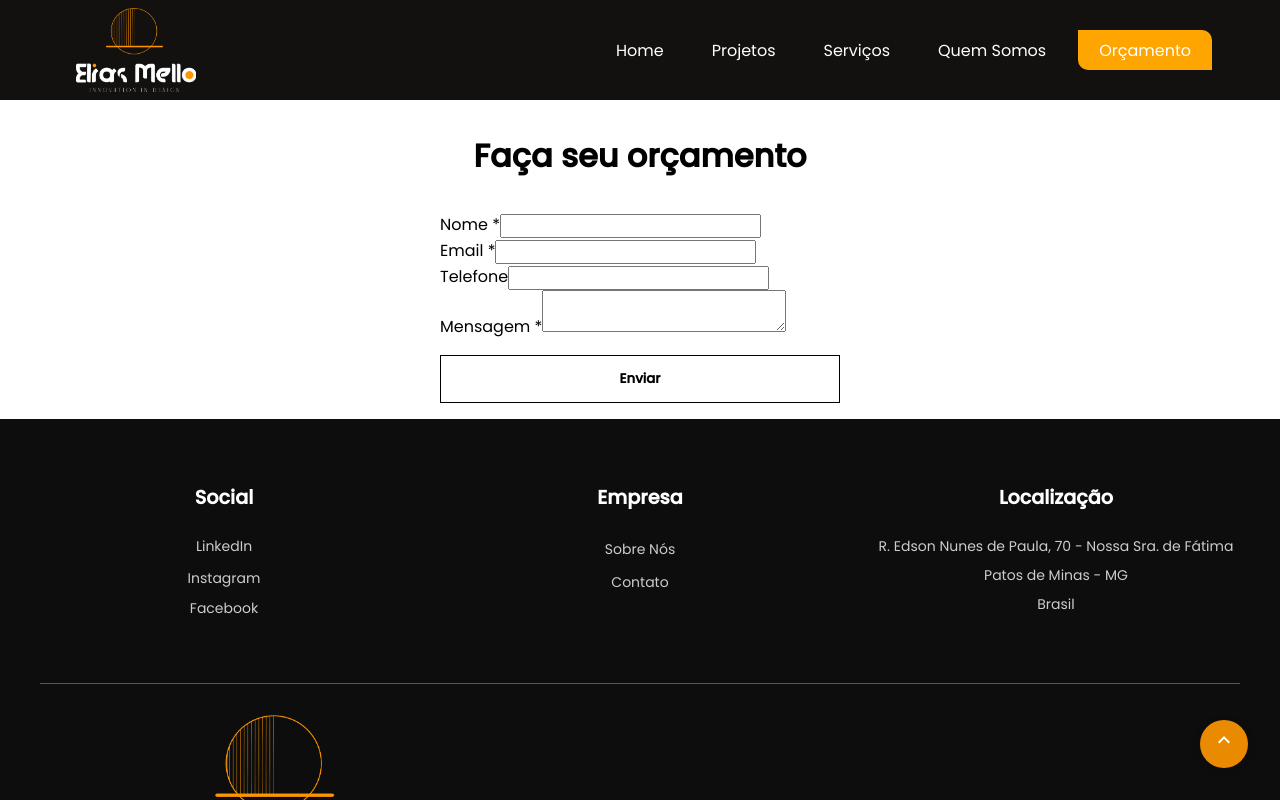
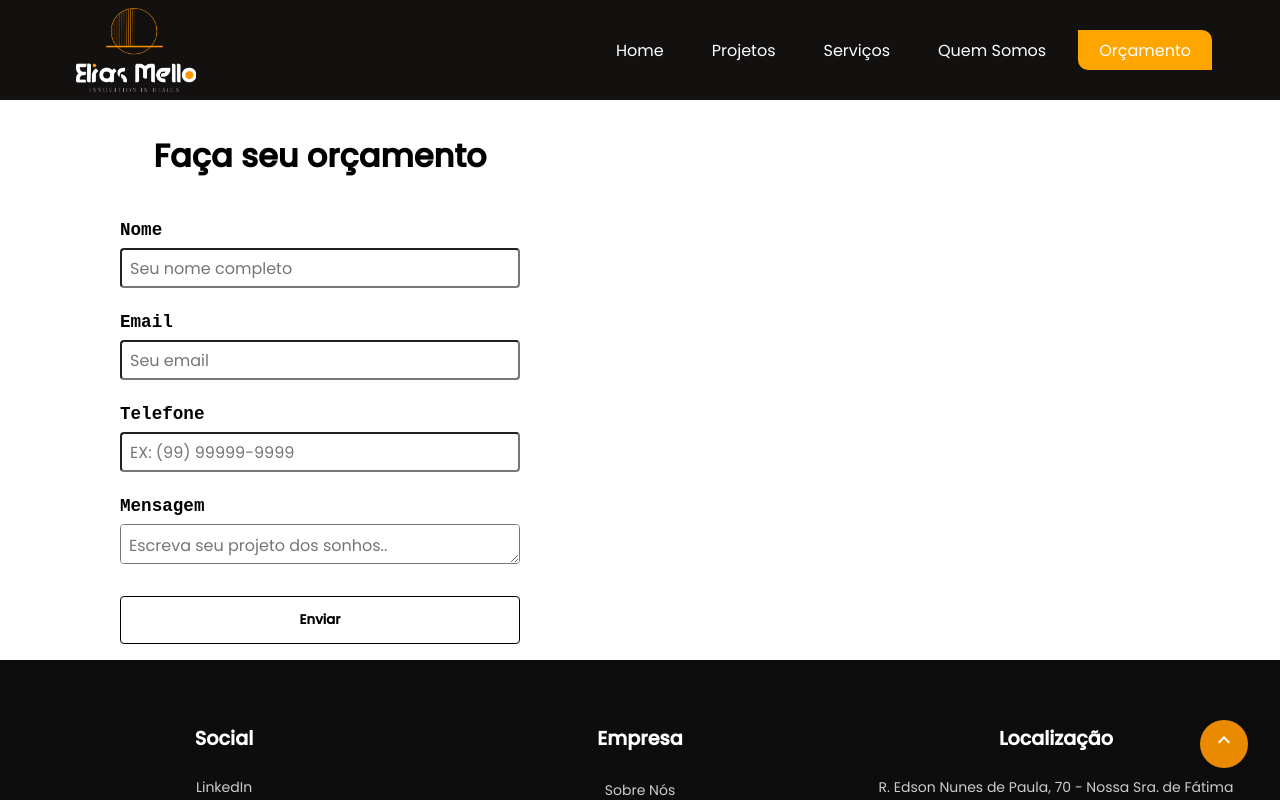
Before and after one commit to leandrobss1/EliasMelloPlanejados, a React (Create React App) app: page /budget in a window 1280 px wide. Shown: the top 800 px of the page. Built offline with nearby package versions, Linux system fonts and the light colour scheme.

Commit message:
Organizando formulário e styles, fonts

```diff
--- a/src/App.tsx
+++ b/src/App.tsx
@@ -14,6 +14,7 @@ function App() {
       <Outlet />
       <Footer/>
 
+
       <ScrollToTop />
     </>
   );
--- a/src/components/Footer/footerData.ts
+++ b/src/components/Footer/footerData.ts
@@ -24,8 +24,8 @@ export const footerData: FooterColumnData[] =  [
     {
     title: "Empresa",
     links: [
-        {label:"Sobre Nós", href:"/quemsomos"},
-        {label:"Contato", href:"/orcamento"},
+        {label:"Sobre Nós", href:"/about-us"},
+        {label:"Contato", href:"/budget"},
     ],
 },
 
--- a/src/components/Main/styles.ts
+++ b/src/components/Main/styles.ts
@@ -80,6 +80,7 @@ export const MainParagraph = styled.p`
 	padding: 2rem;
 	width: 65%;
 
+
 	@media (max-width: 768px) {
 		font-size: 1rem;
 		padding: 1.5rem;
@@ -88,6 +89,6 @@ export const MainParagraph = styled.p`
 
 	strong {
 		color: #ea8a01;
+	}
 
-	}
 `;
--- a/src/pages/Home.tsx
+++ b/src/pages/Home.tsx
@@ -13,7 +13,6 @@ export default function Home() {
       <Carousel />
       <Google />
       <MapLocation/>
-      <Footer/>
 
 
     </>
--- a/src/pages/Orçamento/Orcamento.tsx
+++ b/src/pages/Orçamento/Orcamento.tsx
@@ -9,12 +9,26 @@ export const Orcamento: React.FC = () => {
     message: ""
   });
 
+  const formatPhone = (value: string) => {
+  value = value.replace(/\D/g, "");
+
+  if (value.length > 10) {
+    return value.replace(/(\d{2})(\d{5})(\d{4})/, "($1) $2-$3");
+  } else {
+    return value.replace(/(\d{2})(\d{4})(\d{4})/, "($1) $2-$3");
+  }
+};
+
+
   const handleChange = (e: React.ChangeEvent<HTMLInputElement | HTMLTextAreaElement>) => {
-    setFormData({
-      ...formData,
-      [e.target.name]: e.target.value
-    });
-  };
+  const { name, value } = e.target;
+
+  setFormData({
+    ...formData,
+    [name]: name === "phone" ? formatPhone(value) : value
+  });
+};
+
 
   const handleSubmit = async (e: React.FormEvent) => {
     e.preventDefault();
@@ -50,47 +64,51 @@ export const Orcamento: React.FC = () => {
 
       <S.OrçForm onSubmit={handleSubmit}>
 
-        <div>
-          <label>Nome *</label>
-          <input
+        <S.OrçDiv>
+          <S.OrçLabel>Nome </S.OrçLabel>
+          <S.OrçInput
             type="text"
             name="name"
             required
             value={formData.name}
             onChange={handleChange}
+            placeholder="Seu nome completo"
           />
-        </div>
+        </S.OrçDiv>
 
-        <div>
-          <label>Email *</label>
-          <input
+        <S.OrçDiv>
+          <S.OrçLabel>Email </S.OrçLabel>
+          <S.OrçInput
             type="email"
             name="email"
             required
             value={formData.email}
             onChange={handleChange}
+            placeholder="Seu email"
           />
-        </div>
+        </S.OrçDiv>
 
-        <div>
-          <label>Telefone</label>
-          <input
+        <S.OrçDiv>
+          <S.OrçLabel>Telefone </S.OrçLabel>
+          <S.OrçInput
             type="text"
             name="phone"
             value={formData.phone}
             onChange={handleChange}
-          />
-        </div>
+            placeholder="EX: (99) 99999-9999"
+            />
+        </S.OrçDiv>
 
-        <div>
-          <label>Mensagem *</label>
-          <textarea
+        <S.OrçDiv>
+          <S.OrçLabel>Mensagem </S.OrçLabel>
+          <S.OrçTextarea
             name="message"
             required
             value={formData.message}
             onChange={handleChange}
+            placeholder="Escreva seu projeto dos sonhos.."
           />
-        </div>
+        </S.OrçDiv>
 
         <S.OrçButton type="submit">Enviar</S.OrçButton>
       </S.OrçForm>
--- a/src/pages/Orçamento/styles.ts
+++ b/src/pages/Orçamento/styles.ts
@@ -6,7 +6,7 @@ export const OrçContainer = styled.div`
 	justify-content: center;
     align-items: center;
     flex-direction: column;
-    width: 100%;
+    width: 50%;
 
     animation: ${pageFade} 1.5s ease-in-out;
 
@@ -36,9 +36,40 @@ export const OrçButton = styled.button`
     border: 1px solid #000;
     cursor: pointer;
     font-weight: bold;
+    border-radius: 0.25rem;
+
 
     &:hover {
         background-color: #000;
         color: #fff;
     }
 `
+
+export const OrçDiv = styled.div`
+    display: flex;
+    flex-direction: column;
+    margin-bottom: 1rem;
+
+`
+export const OrçInput = styled.input`
+    width: 100%;
+    height: 2.5rem;
+    padding: 0.5rem;
+    font-size: 1rem;
+    border-radius: 0.25rem;
+`
+export const OrçLabel = styled.label`
+    padding: 0.50rem 0;
+
+    font-family: "Source Code Pro", monospace;
+    font-weight: 700;
+    font-size: 1.10rem;
+`
+
+export const OrçTextarea = styled.textarea`
+    width: 100%;
+    height: 2.5rem;
+    padding: 0.5rem;
+    font-size: 1rem;
+    border-radius: 0.25rem;
+`
--- a/src/styles/GlobalStyles.ts
+++ b/src/styles/GlobalStyles.ts
@@ -25,3 +25,11 @@ body {
     overflow-x: hidden;
 }
 `;
+
+export const GlobalFontStyles = createGlobalStyle`
+
+* {
+    font-family: "Source Code Pro", monospace
+}
+
+`
```
Also changed, not shown: 1 other file (tests, documents, lock files or other folders).
